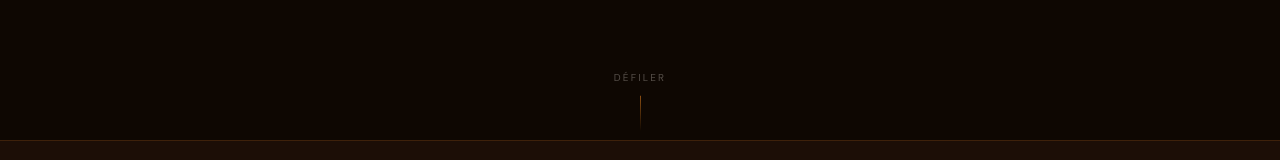
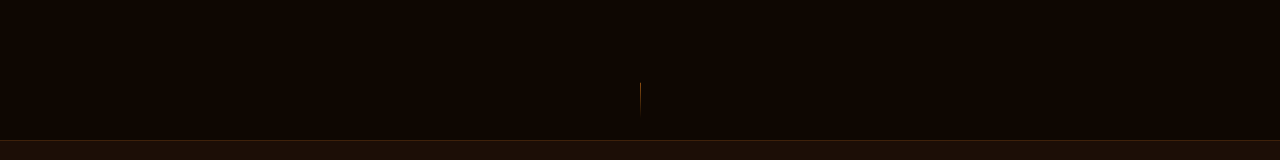
Before and after one commit to edhubertstudio/bouillonnantes, a Next.js app: page /bouillonnantes/ in a window 1280 px wide. Shown: the part 724-884 px from the top of the page. Built offline with nearby package versions, Linux system fonts and the light colour scheme; a web font is replaced by a local one.

Commit message:
fix: remove scroll indicator label

```diff
--- a/src/app/page.tsx
+++ b/src/app/page.tsx
@@ -150,17 +150,6 @@
             gap: 10,
           }}
         >
-          <span
-            style={{
-              color: "rgba(253,246,238,0.3)",
-              fontFamily: "'DM Sans', sans-serif",
-              fontSize: 10,
-              textTransform: "uppercase",
-              letterSpacing: "0.22em",
-            }}
-          >
-            Défiler
-          </span>
           <div
             style={{
               width: 1,
```
